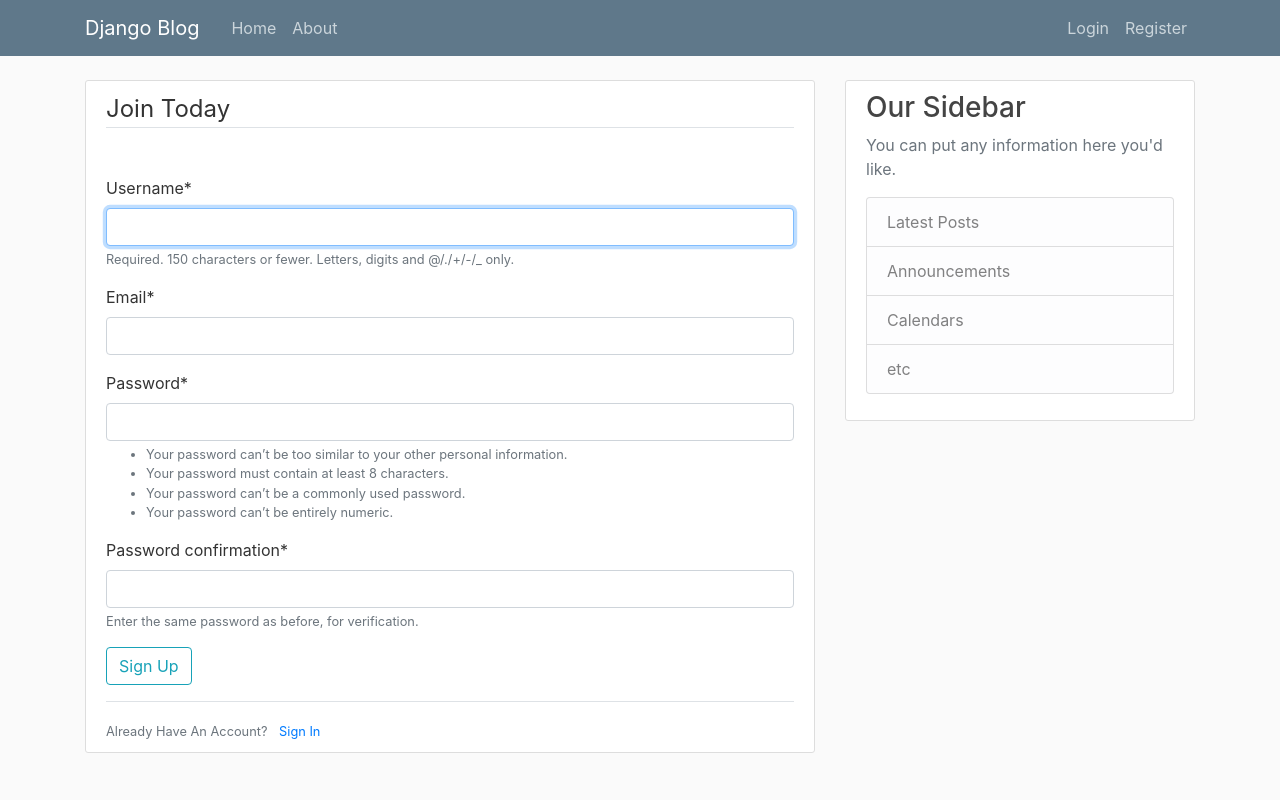
After one commit to suryaravikumar-pixer/django_blog, a Django app: page /register/ in a window 1280 px wide. The commit adds this page. Run offline with Django 3.2, Linux system fonts and the light colour scheme; some libraries are stand-ins or nearby versions.

Commit message:
here, registration froms are handled by crispy forms

```diff
--- a/blog/templates/blog/base.html
+++ b/blog/templates/blog/base.html
@@ -41,6 +41,13 @@
       <main role="main" class="container">
         <div class="row">
           <div class="col-md-8">
+            {% if messages %}
+                {% for message in messages %}
+                    <div class="alert alert-{{ message.tags }}">
+                        {{ message }}
+                    </div>
+                {% endfor message in messages %}
+            {% endif %}
             {% block content %}{% endblock %}
           </div>
           <div class="col-md-4">
--- /dev/null
+++ b/users/forms.py
@@ -0,0 +1,10 @@
+from django import forms
+from django.contrib.auth.models import User
+from django.contrib.auth.forms import UserCreationForm
+
+class UserRegisterForm(UserCreationForm):
+    email = forms.EmailField()
+
+    class Meta:
+        model = User
+        fields = ['username', 'email', 'password1', 'password2']
--- /dev/null
+++ b/users/templates/users/register.html
@@ -0,0 +1,23 @@
+{% extends "blog/base.html" %}
+{% load crispy_forms_tags %}
+
+{% block content %}
+   <div class="content-section">
+       <form method="POST">
+           {% csrf_token %}
+           <fieldset>
+               <legend class="border-bottom mb-5">Join Today</legend>
+               {{ form|crispy }}
+           </fieldset>
+           <div class="form-group">
+               <button class="btn btn-outline-info" type = 'submit'>Sign Up</button>
+           </div>
+       </form>
+       <div class="border-top pt-3">
+           <small class="text-muted">
+               Already Have An Account? <a class = "ml-2" href="#">Sign In</a>
+           </small>
+       </div>
+
+   </div>
+{% endblock content %}
--- a/users/views.py
+++ b/users/views.py
@@ -1,3 +1,17 @@
-from django.shortcuts import render
+from django.shortcuts import render, redirect
 
-# Create your views here.
+from django.contrib import messages
+from .forms import UserRegisterForm
+
+
+def register(request):
+    if request.method =='POST':
+        form = UserRegisterForm(request.POST)
+        if form.is_valid():
+            form.save()
+            username = form.cleaned_data.get('username')
+            messages.success(request, f'Account Created for {username}!')
+            return redirect('blog-home')
+    else:
+        form = UserRegisterForm()
+    return render(request, 'users/register.html', {'form':form})
--- a/webapp/settings.py
+++ b/webapp/settings.py
@@ -32,6 +32,8 @@ ALLOWED_HOSTS = []
 
 INSTALLED_APPS = [
     'blog.apps.BlogConfig',
+    'users.apps.UsersConfig',
+    'crispy_forms',
     'django.contrib.admin',
     'django.contrib.auth',
     'django.contrib.contenttypes',
@@ -119,3 +121,5 @@ USE_TZ = True
 # https://docs.djangoproject.com/en/3.1/howto/static-files/
 
 STATIC_URL = '/static/'
+
+CRISPY_TEMPLATE_PACK = 'bootstrap4'
--- a/webapp/urls.py
+++ b/webapp/urls.py
@@ -15,8 +15,11 @@ Including another URLconf
 """
 from django.contrib import admin
 from django.urls import path, include
+from users import views as user_views
+
 
 urlpatterns = [
     path('admin/', admin.site.urls),
+    path('register/', user_views.register, name = 'register'),
     path('', include('blog.urls')),
 ]
```
Also changed, not shown: db.sqlite3.
